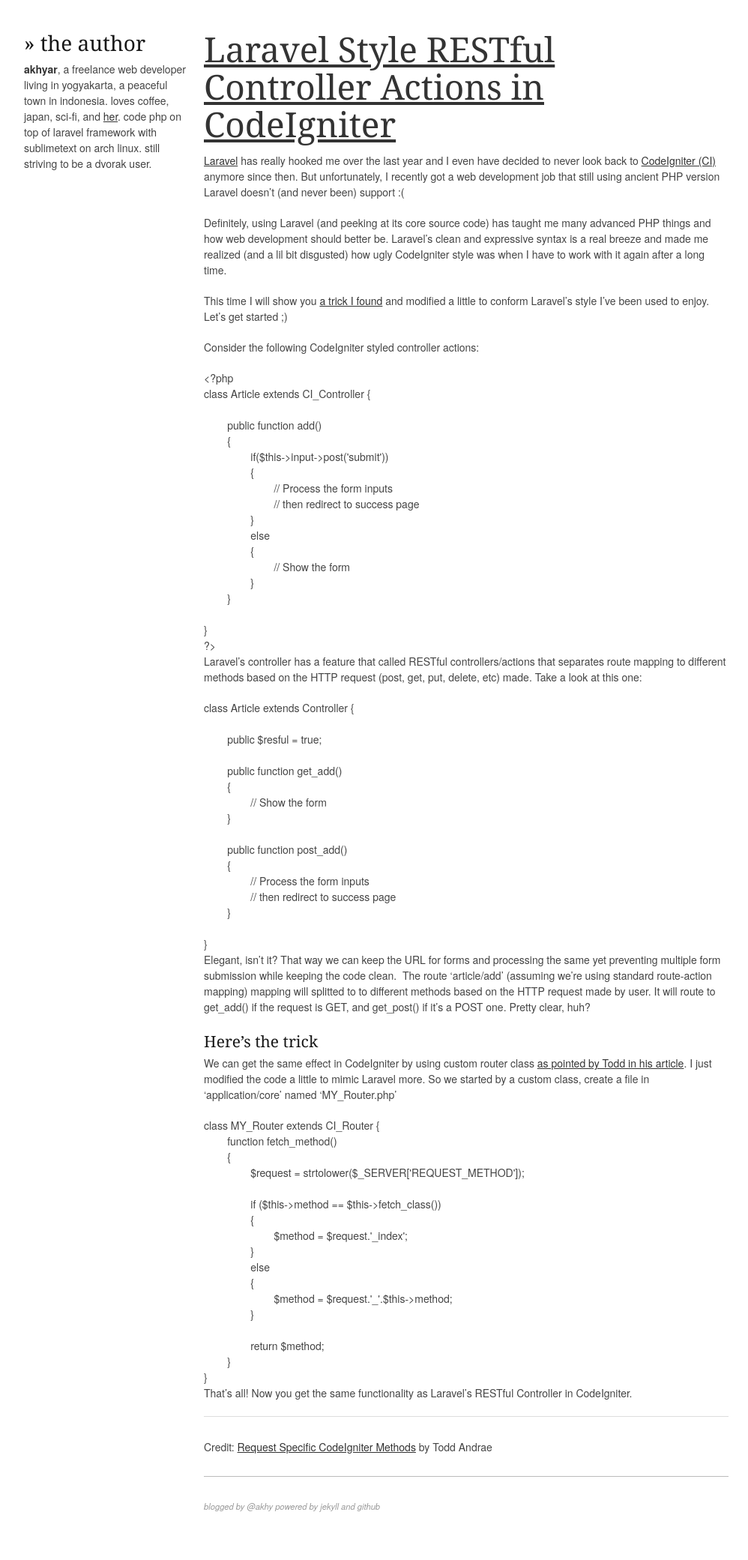
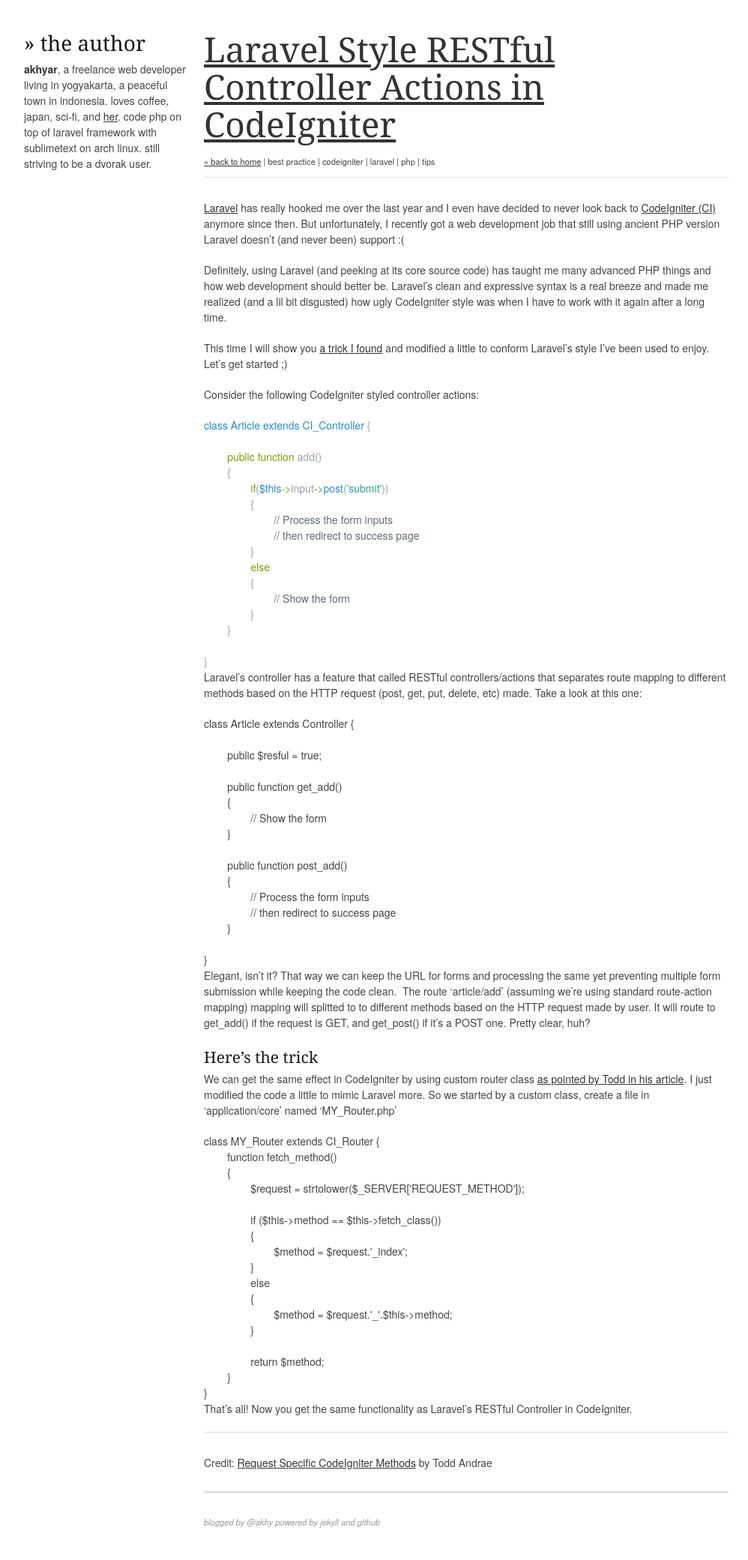
Before and after one commit to akhy/akhyrul.github.com, a Jekyll site: the page built from _posts/2012-12-31-laravel-style-restful-controller-actions-in-codeigniter.markdown, in a window 1280 px wide. Shown: the whole page at 75% size, without its empty margins (138-1136 px from the left). Built offline with Jekyll 4.4.1, drawn with Linux system fonts in a browser that asks for light colours; Markdown is read by kramdown in place of the engine named in the settings; before the commit the page ends 2060 px from its top, so only the background shows below that.

Commit message:
Syntax experiment

```diff
--- a/_layouts/layout.html
+++ b/_layouts/layout.html
@@ -8,7 +8,8 @@
     <link href="{{ root_url }}/assets/css/skeleton.css" rel="stylesheet" type="text/css">
     <link href="{{ root_url }}/assets/css/layout.css" rel="stylesheet" type="text/css">
     <link href="{{ root_url }}/assets/css/akhyar.css" rel="stylesheet" type="text/css">
-    <title>{{ site.title }}</title>
+    <link href="{{ root_url }}/assets/css/solarized-light.css" rel="stylesheet" type="text/css">
+    <title>{{ page.title }} | {{ site.title }}</title>
   </head>
   <body>
     <div class="container">
@@ -20,11 +21,23 @@
 
       <section class="twelve columns">
         <hgroup>
-          <h1><a href="/">{{ page.title }}</a></h1>
-          <em>{{ page.subtitle }}</em>
+
+          {% if page.index %}
+            <h1><a href="{{ site.url }}">{{ site.title }}</a></h1>
+            <span>{ "owner": "akhyar", "url": "http://akhyar.net", "lang": ["en", "id"] }</span>
+          {% else %}
+            <h1><a href="{{ page.url }}">{{ page.title }}</a></h1>
+            <small>
+            <a href="{{ site.url }}">&laquo; back to home</a>
+            {% for tag in page.tags %}
+              | {{ tag }}
+            {% endfor %}
+            </small>
+          {% endif %}
         </hgroup>
 
-        {% if page.subtitle %} <hr> {% endif %}
+        <hr>
+
         {{ content }}
 
         <section id="footer">
--- a/_posts/2012-12-31-laravel-style-restful-controller-actions-in-codeigniter.markdown
+++ b/_posts/2012-12-31-laravel-style-restful-controller-actions-in-codeigniter.markdown
@@ -43,7 +42,6 @@
 	}
 
 }
-?>
 {% endhighlight %}
 
 Laravel's controller has a feature that called RESTful controllers/actions that separates route mapping to different methods based on the HTTP request (post, get, put, delete, etc) made. Take a look at this one:
--- /dev/null
+++ b/assets/css/solarized-light.css
@@ -0,0 +1,69 @@
+.hll { background-color: #ffffcc }
+.c { color: #586E75 } /* Comment */
+.err { color: #93A1A1 } /* Error */
+.g { color: #93A1A1 } /* Generic */
+.k { color: #859900 } /* Keyword */
+.l { color: #93A1A1 } /* Literal */
+.n { color: #93A1A1 } /* Name */
+.o { color: #859900 } /* Operator */
+.x { color: #CB4B16 } /* Other */
+.p { color: #93A1A1 } /* Punctuation */
+.cm { color: #586E75 } /* Comment.Multiline */
+.cp { color: #859900 } /* Comment.Preproc */
+.c1 { color: #586E75 } /* Comment.Single */
+.cs { color: #859900 } /* Comment.Special */
+.gd { color: #2AA198 } /* Generic.Deleted */
+.ge { color: #93A1A1; font-style: italic } /* Generic.Emph */
+.gr { color: #DC322F } /* Generic.Error */
+.gh { color: #CB4B16 } /* Generic.Heading */
+.gi { color: #859900 } /* Generic.Inserted */
+.go { color: #93A1A1 } /* Generic.Output */
+.gp { color: #93A1A1 } /* Generic.Prompt */
+.gs { color: #93A1A1; font-weight: bold } /* Generic.Strong */
+.gu { color: #CB4B16 } /* Generic.Subheading */
+.gt { color: #93A1A1 } /* Generic.Traceback */
+.kc { color: #CB4B16 } /* Keyword.Constant */
+.kd { color: #268BD2 } /* Keyword.Declaration */
+.kn { color: #859900 } /* Keyword.Namespace */
+.kp { color: #859900 } /* Keyword.Pseudo */
+.kr { color: #268BD2 } /* Keyword.Reserved */
+.kt { color: #DC322F } /* Keyword.Type */
+.ld { color: #93A1A1 } /* Literal.Date */
+.m { color: #2AA198 } /* Literal.Number */
+.s { color: #2AA198 } /* Literal.String */
+.na { color: #93A1A1 } /* Name.Attribute */
+.nb { color: #B58900 } /* Name.Builtin */
+.nc { color: #268BD2 } /* Name.Class */
+.no { color: #CB4B16 } /* Name.Constant */
+.nd { color: #268BD2 } /* Name.Decorator */
+.ni { color: #CB4B16 } /* Name.Entity */
+.ne { color: #CB4B16 } /* Name.Exception */
+.nf { color: #268BD2 } /* Name.Function */
+.nl { color: #93A1A1 } /* Name.Label */
+.nn { color: #93A1A1 } /* Name.Namespace */
+.nx { color: #93A1A1 } /* Name.Other */
+.py { color: #93A1A1 } /* Name.Property */
+.nt { color: #268BD2 } /* Name.Tag */
+.nv { color: #268BD2 } /* Name.Variable */
+.ow { color: #859900 } /* Operator.Word */
+.w { color: #93A1A1 } /* Text.Whitespace */
+.mf { color: #2AA198 } /* Literal.Number.Float */
+.mh { color: #2AA198 } /* Literal.Number.Hex */
+.mi { color: #2AA198 } /* Literal.Number.Integer */
+.mo { color: #2AA198 } /* Literal.Number.Oct */
+.sb { color: #586E75 } /* Literal.String.Backtick */
+.sc { color: #2AA198 } /* Literal.String.Char */
+.sd { color: #93A1A1 } /* Literal.String.Doc */
+.s2 { color: #2AA198 } /* Literal.String.Double */
+.se { color: #CB4B16 } /* Literal.String.Escape */
+.sh { color: #93A1A1 } /* Literal.String.Heredoc */
+.si { color: #2AA198 } /* Literal.String.Interpol */
+.sx { color: #2AA198 } /* Literal.String.Other */
+.sr { color: #DC322F } /* Literal.String.Regex */
+.s1 { color: #2AA198 } /* Literal.String.Single */
+.ss { color: #2AA198 } /* Literal.String.Symbol */
+.bp { color: #268BD2 } /* Name.Builtin.Pseudo */
+.vc { color: #268BD2 } /* Name.Variable.Class */
+.vg { color: #268BD2 } /* Name.Variable.Global */
+.vi { color: #268BD2 } /* Name.Variable.Instance */
+.il { color: #2AA198 } /* Literal.Number.Integer.Long */
```
Also changed, not shown: other parts of _posts/2012-12-31-laravel-style-restful-controller-actions-in-codeigniter.markdown (+0 -1 lines).
